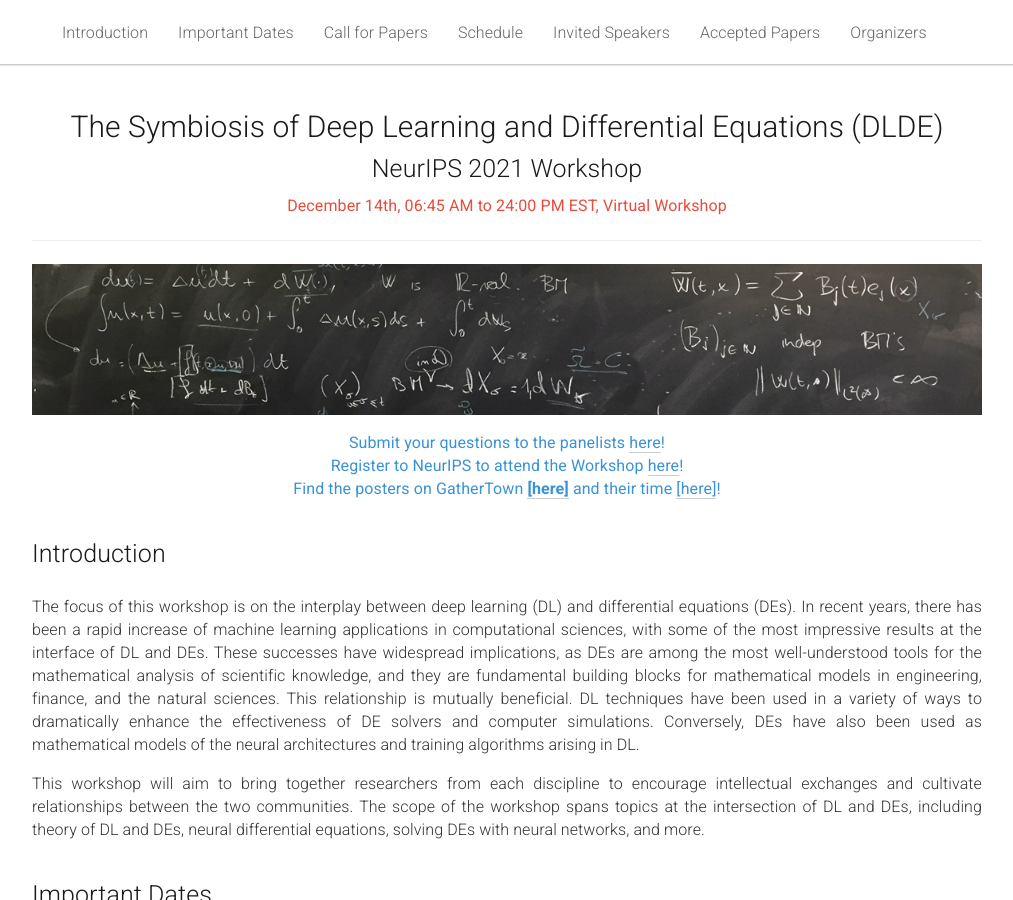
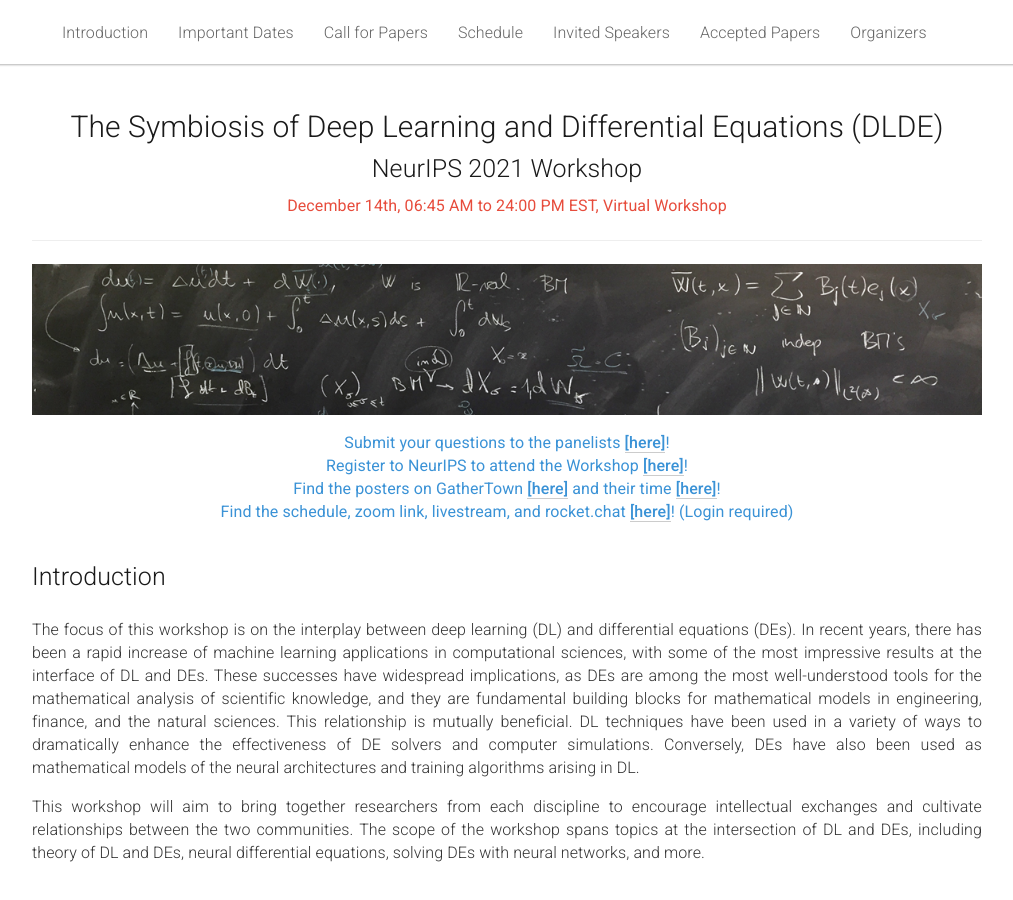
Before and after one commit to dl-de/dl-de.github.io, a Jekyll site: the page built from _pages/home.md, in a window 1280 px wide and 900 px high. Shown: the whole window, without its empty margins (133-1146 px from the left). Built offline with Jekyll 4.4.1, drawn with Linux system fonts in a browser that asks for light colours.

Commit message:
minor changes

```diff
--- a/_pages/home.md
+++ b/_pages/home.md
@@ -35,24 +35,27 @@ acknowledgements: ""
 
 <center><span style="color:#3a92d6;font-weight:400;">
 Submit your questions to the panelists
-<a href="https://docs.google.com/forms/d/e/1FAIpQLSfIxfL0O06MmZRNbIlibH8UgdnhQta3b2MCxindswKzrkx6bA/viewform">here</a>!
+<a style="font-weight:500;" href="https://docs.google.com/forms/d/e/1FAIpQLSfIxfL0O06MmZRNbIlibH8UgdnhQta3b2MCxindswKzrkx6bA/viewform">[here]</a>!
 </span></center>
 
 <center><span style="color:#3a92d6;font-weight:400;">
 Register to NeurIPS to attend the Workshop
-<a href="https://neurips.cc/Register2">here</a>!
+<a style="font-weight:500;" href="https://neurips.cc/Register2">[here]</a>!
 </span></center>
 
 <center><span style="color:#3a92d6;font-weight:400;">
 Find the posters on GatherTown
-<a style="font-weight:600;" href="https://eventhosts.gather.town/PlRbNdJvuTTD3ZOx/DLDE2021">[here]</a>
+<a style="font-weight:500;" href="https://eventhosts.gather.town/PlRbNdJvuTTD3ZOx/DLDE2021">[here]</a>
 and their time
-<a href="https://neurips.cc/virtual/2021/workshop/21880">[here]</a>!
+<a style="font-weight:500;" href="https://neurips.cc/virtual/2021/workshop/21880">[here]</a>!
 </span></center>
 
 
 
-
+<center><span style="color:#3a92d6;font-weight:400;">
+Find the schedule, zoom link, livestream, and rocket.chat
+<a style="font-weight:500;" href="https://neurips.cc/virtual/2021/workshop/21880">[here]</a>! (Login required)
+</span></center>
 
 
 
```
